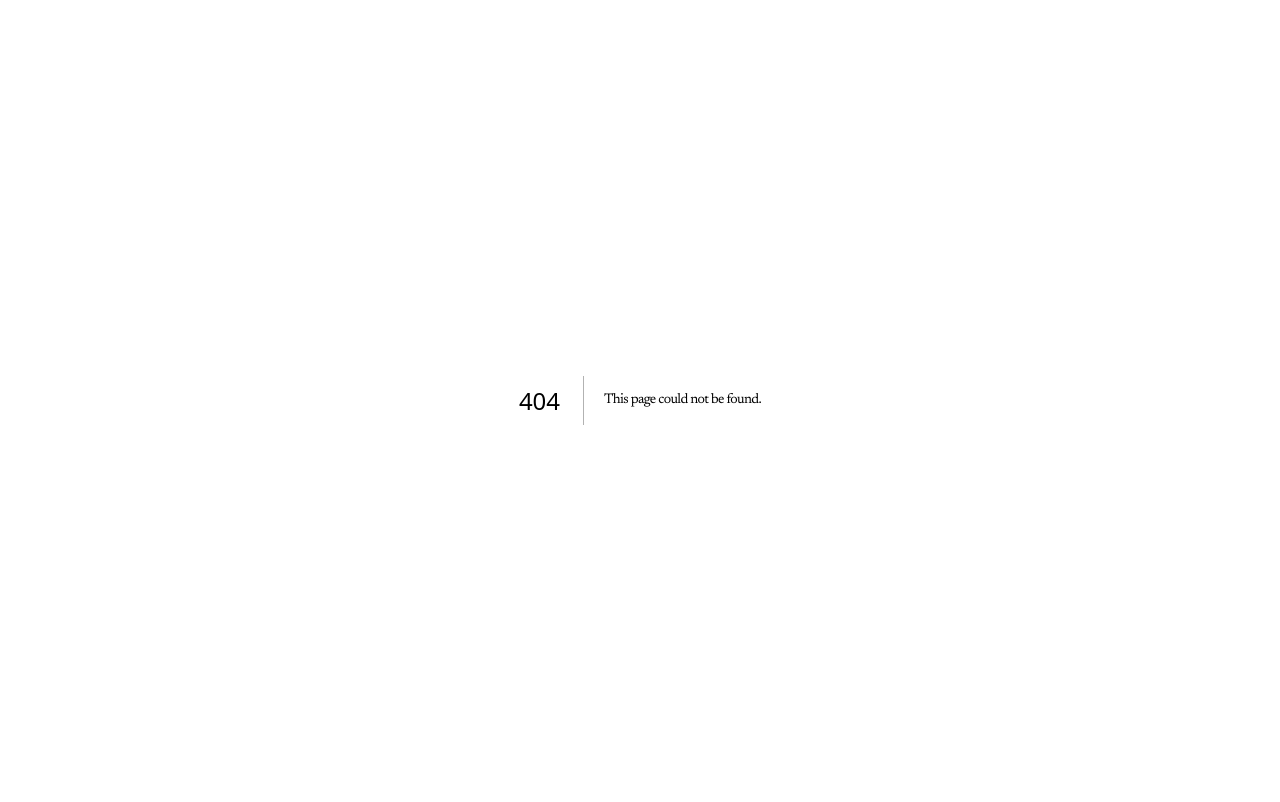
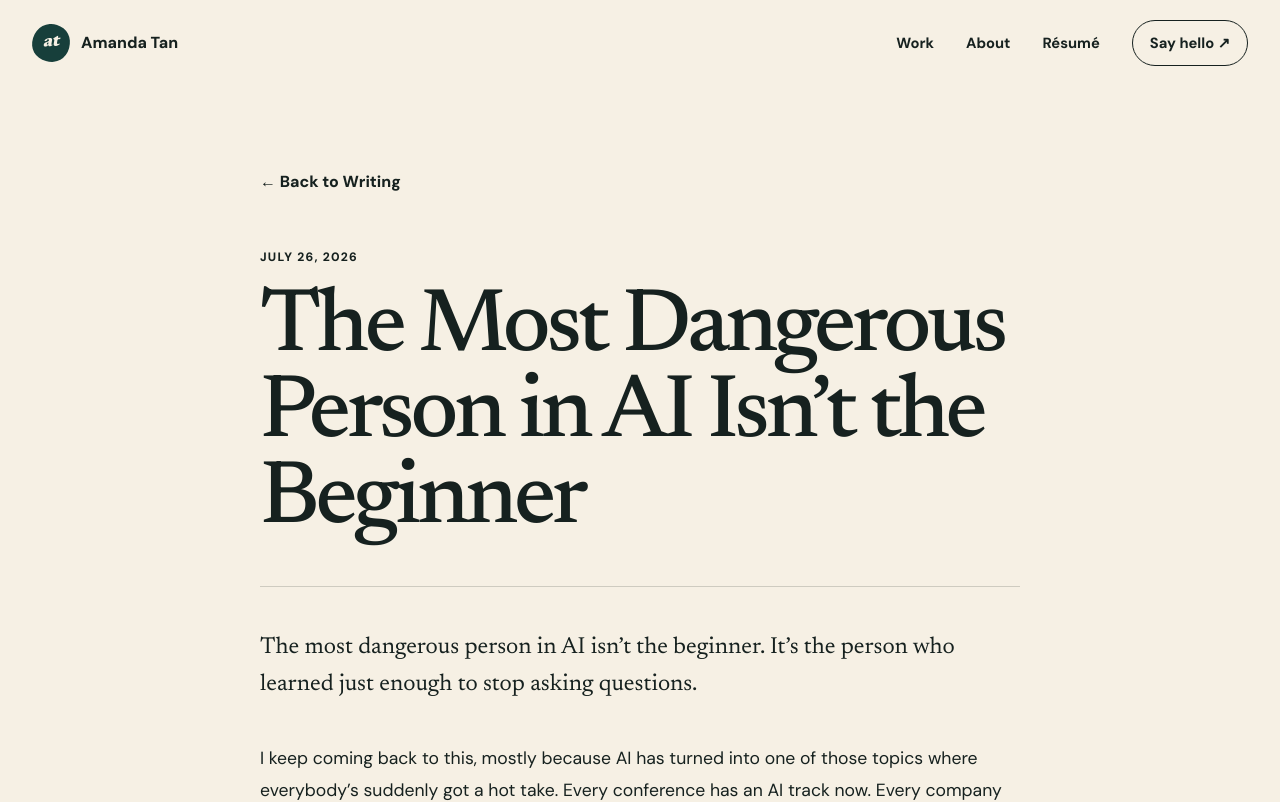
Before and after one commit to amanda-tan/personal-site, a Next.js app: page /writing/the-most-dangerous-person-in-ai-isnt-the-beginner in a window 1280 px wide. Before the commit this address had no page. Shown: the top 802 px of the page. Built offline with nearby package versions, Linux system fonts and the light colour scheme.

Commit message:
added blog and updated links

```diff
--- a/app/globals.css
+++ b/app/globals.css
@@ -161,6 +161,11 @@ nav a:hover, .footer-links a:hover { color: var(--coral); }
 .project-card h3 { font-family: var(--font-serif), serif; font-size: 2.15rem; font-weight: 500; margin: auto 0 12px; }
 .project-card p { line-height: 1.55; }
 .project-card > a { font-weight: 800; margin-top: 22px; }
+.project-card > .project-primary-cta { align-self: flex-start; color: white; }
+.project-secondary-detail { margin-top: 14px; }
+.project-secondary-detail p { font-size: 0.82rem; font-weight: 800; margin: 0 0 5px; }
+.project-secondary-detail ul { line-height: 1.5; margin: 0; padding-left: 18px; }
+.project-secondary-detail li { font-size: 0.8rem; }
 .tag-list { display: flex; flex-wrap: wrap; gap: 7px; list-style: none; margin: 14px 0 0; padding: 0; }
 .tag-list li { border: 1px solid currentColor; border-radius: 999px; font-size: 0.7rem; font-weight: 700; padding: 5px 9px; }
 .project-focus { border-top: 1px solid currentColor; margin-top: 24px; padding-top: 18px; }
@@ -189,15 +194,49 @@ nav a:hover, .footer-links a:hover { color: var(--coral); }
 .consulting-actions { align-items: center; display: flex; flex-wrap: wrap; gap: 14px; margin-top: 24px; }
 .consulting-secondary { border: 1px solid var(--ink); }
 
-.notes-section { background: var(--paper); border-block: 1px solid var(--line); padding-block: 112px; }
-.notes-layout { display: grid; gap: 80px; grid-template-columns: 0.72fr 1.28fr; }
-.notes-intro img { border-radius: 50%; margin-bottom: 28px; width: 150px; }
-.notes-intro p:last-child { line-height: 1.7; max-width: 400px; }
-.note-list article { border-top: 1px solid var(--ink); padding: 28px 0 32px; }
-.note-list article > div { display: flex; font-size: 0.72rem; font-weight: 800; justify-content: space-between; letter-spacing: 0.08em; text-transform: uppercase; }
-.note-list h3 { font-family: var(--font-serif), serif; font-size: clamp(1.8rem, 3vw, 2.7rem); font-weight: 500; margin: 17px 0 8px; }
-.note-list p { line-height: 1.6; max-width: 650px; }
-.note-list a { display: inline-block; font-weight: 800; margin-top: 8px; }
+.writing-section { background: var(--paper); border-block: 1px solid var(--line); }
+.writing-card { border-block: 1px solid var(--ink); padding: 32px 0 36px; }
+.writing-date {
+  font-size: 0.72rem;
+  font-weight: 800;
+  letter-spacing: 0.08em;
+  margin: 0;
+  text-transform: uppercase;
+}
+.writing-card h3 {
+  font-family: var(--font-serif), serif;
+  font-size: clamp(2rem, 4vw, 3.4rem);
+  font-weight: 500;
+  line-height: 1.05;
+  margin: 18px 0 12px;
+  max-width: 820px;
+}
+.writing-card > p:not(.writing-date) { line-height: 1.7; margin: 0; max-width: 680px; }
+.writing-card a { display: inline-block; font-weight: 800; margin-top: 20px; }
+
+.article-shell { padding-block: 84px 112px; }
+.article-header, .article-body, .article-back { margin-inline: auto; max-width: 760px; }
+.article-back { display: block; font-weight: 800; margin-bottom: 54px; }
+.article-header { border-bottom: 1px solid var(--line); padding-bottom: 42px; }
+.article-header time {
+  display: block;
+  font-size: 0.76rem;
+  font-weight: 800;
+  letter-spacing: 0.1em;
+  margin-bottom: 20px;
+  text-transform: uppercase;
+}
+.article-header h1 {
+  font-family: var(--font-serif), serif;
+  font-size: clamp(3rem, 7vw, 5.6rem);
+  font-weight: 500;
+  letter-spacing: -0.045em;
+  line-height: 0.96;
+  margin: 0;
+}
+.article-body { padding-top: 42px; }
+.article-body p { font-size: 1.1rem; line-height: 1.85; margin: 0 0 1.65em; }
+.article-body p:first-child { font-family: var(--font-serif), serif; font-size: 1.45rem; line-height: 1.6; }
 
 .about-grid { align-items: start; display: grid; gap: 72px; grid-template-columns: minmax(0, 3fr) minmax(0, 2fr); }
 .about-copy h2 { font-size: clamp(2.6rem, 4.2vw, 4.5rem); }
@@ -268,7 +307,7 @@ nav a:hover, .footer-links a:hover { color: var(--coral); }
 
 @media (max-width: 900px) {
   nav a:not(.nav-cta) { display: none; }
-  .hero, .notes-layout, .consulting-inner, .about-grid { grid-template-columns: 1fr; }
+  .hero, .consulting-inner, .about-grid { grid-template-columns: 1fr; }
   .hero { padding-top: 80px; }
   .hero-art { width: min(680px, 100%); }
   .project-grid { grid-template-columns: 1fr 1fr; }
@@ -282,7 +321,7 @@ nav a:hover, .footer-links a:hover { color: var(--coral); }
   .site-header { min-height: 72px; padding: 0 14px; }
   .brand > span:last-child { display: none; }
   .nav-cta { padding: 9px 13px; }
-  .section, .notes-section { padding-block: 78px; }
+  .section { padding-block: 78px; }
   .hero { min-height: auto; padding-block: 60px 70px; }
   .hero h1 { font-size: clamp(3.3rem, 17vw, 5rem); }
   .hero-deck { font-size: 1rem; }
@@ -293,7 +332,7 @@ nav a:hover, .footer-links a:hover { color: var(--coral); }
   .project-grid { grid-template-columns: 1fr; }
   .project-card { min-height: 460px; }
   .service-list { grid-template-columns: 1fr; }
-  .notes-layout { gap: 54px; }
+  .article-shell { padding-block: 56px 78px; }
   .now-card { padding: 108px 28px 28px; }
   .contact-inner { padding-block: 72px; }
   .site-footer { align-items: start; grid-template-columns: 1fr; }
--- a/app/page.tsx
+++ b/app/page.tsx
@@ -105,13 +105,28 @@ export default function Home() {
               </ul>
               {"href" in project && (
                 <a
+                  className={
+                    "notebookCoverage" in project
+                      ? "button button-primary project-primary-cta"
+                      : undefined
+                  }
                   href={project.href}
                   {...(project.href.startsWith("http")
-                    ? { target: "_blank", rel: "noreferrer" }
+                    ? { target: "_blank", rel: "noopener noreferrer" }
                     : {})}
                 >
                   {project.linkLabel} <Arrow />
                 </a>
+              )}
+              {"notebookCoverage" in project && (
+                <div className="project-secondary-detail">
+                  <p>Notebook series covering:</p>
+                  <ul>
+                    {project.notebookCoverage.map((item) => (
+                      <li key={item}>{item}</li>
+                    ))}
+                  </ul>
+                </div>
               )}
               <footer className="project-focus">
                 <h4>Current Focus</h4>
@@ -198,6 +213,31 @@ export default function Home() {
         </div>
       </section>
 
+      <section className="writing-section" id="writing">
+        <div className="section-shell section">
+          <div className="section-heading">
+            <p className="eyebrow">Featured Writing</p>
+            <h2>Featured Writing</h2>
+            <p>
+              Thoughts on AI, learning design, and building practical
+              technology.
+            </p>
+          </div>
+          <article className="writing-card">
+            <p className="writing-date">July 26, 2026</p>
+            <h3>The Most Dangerous Person in AI Isn’t the Beginner</h3>
+            <p>
+              AI doesn’t have a shortage of experts. It has a shortage of
+              curiosity. Why asking better questions matters more than learning
+              the latest AI vocabulary.
+            </p>
+            <a href="/writing/the-most-dangerous-person-in-ai-isnt-the-beginner/">
+              Read article →
+            </a>
+          </article>
+        </div>
+      </section>
+
       <section className="section-shell section about-grid" id="about">
         <div className="about-copy">
           <p className="eyebrow">About</p>
--- a/app/site-content.ts
+++ b/app/site-content.ts
@@ -37,6 +37,14 @@ export const siteContent = {
       description:
         "A hands-on notebook series that helps learners move from conversational AI to tool-using agents, research workflows, memory, and multi-step reasoning.",
       tags: ["Agents", "Python", "Jupyter"],
+      href: "https://github.com/ms-cc-org/AGENTIC-AI-Workshop",
+      linkLabel: "Explore the Repository",
+      notebookCoverage: [
+        "conversational AI",
+        "tool use",
+        "memory",
+        "multi-step reasoning",
+      ],
       focus: [
         "Notebook development",
         "Workshop curriculum",
--- a/app/sitemap.ts
+++ b/app/sitemap.ts
@@ -7,5 +7,9 @@ export default function sitemap(): MetadataRoute.Sitemap {
     {
       url: "https://amanda-tan.io",
     },
+    {
+      url: "https://amanda-tan.io/writing/the-most-dangerous-person-in-ai-isnt-the-beginner",
+      lastModified: "2026-07-26",
+    },
   ];
 }
--- /dev/null
+++ b/app/writing/the-most-dangerous-person-in-ai-isnt-the-beginner/page.tsx
@@ -0,0 +1,117 @@
+import type { Metadata } from "next";
+import { siteContent } from "../../site-content";
+
+const title = "The Most Dangerous Person in AI Isn’t the Beginner";
+const description =
+  "AI doesn’t have a shortage of experts. It has a shortage of curiosity. Why asking better questions matters more than learning the latest AI vocabulary.";
+const canonical =
+  "https://amanda-tan.io/writing/the-most-dangerous-person-in-ai-isnt-the-beginner";
+
+export const metadata: Metadata = {
+  title: `${title} — Amanda Tan`,
+  description,
+  alternates: {
+    canonical,
+  },
+  openGraph: {
+    title,
+    description,
+    url: canonical,
+    type: "article",
+  },
+};
+
+const paragraphs = [
+  "The most dangerous person in AI isn’t the beginner. It’s the person who learned just enough to stop asking questions.",
+  "I keep coming back to this, mostly because AI has turned into one of those topics where everybody’s suddenly got a hot take. Every conference has an AI track now. Every company has an “AI strategy.” Half of LinkedIn woke up one day and rebranded itself “AI Transformation Leader.” Apparently that’s all it took — a few months of ChatGPT and suddenly we’re drowning in experts.",
+  "What’s missing, mostly, is curiosity.",
+  "I spend a lot of my time teaching — researchers, faculty, students, working professionals, all kinds of people. And the ones who actually get better, fastest, are almost never the ones who walk in already convinced they’ve got it figured out. They’re the ones who’ll just say it plainly: “I don’t understand why this works.”",
+  "Honestly, that’s a far more interesting question than “which model should we use?”",
+  "Somewhere along the way, this industry started rewarding vocabulary over understanding. People throw around agents, RAG, MCP, embeddings, reasoning models, context engineering, tool use, orchestration — and look, some of that terminology is genuinely useful. Most of it points at real ideas. But I’ve started noticing you can sit through an entire conversation built entirely out of those words, and nobody in the room actually has to prove they understand what’s happening underneath.",
+  "None of this is unique to AI, to be fair. Every wave of technology goes through it. Cloud computing had its version. Big data had its version. Blockchain basically built an entire economy on top of vocabulary alone. The words become a shortcut — if everyone nods along when you say “multi-agent orchestration framework,” nobody has to admit they’re not totally sure what problem you’re even solving.",
+  "I’ll be honest, I think I’ve gotten more skeptical as I’ve gotten older. Not because I think AI is overhyped — if anything, I think it’s one of the more important things I’ve ever worked on. But important technology deserves better questions than the ones we’re asking.",
+  "Not “how do we use agents” — what problem are we actually trying to solve?",
+  "Not “should we fine-tune” — why isn’t the base model good enough?",
+  "Not “how do we roll this out” — what changes for the people who have to use it every single day?",
+  "The best engineers I know tend to ask questions that sound almost too simple to be worth asking out loud. Why? What happens if we don’t do this? How would we even know if it failed? And somehow those plain little questions cut through more complexity than any amount of jargon ever does.",
+  "Maybe that’s actually what expertise looks like — not piling on more terminology, but being willing to strip it back down until only the important part is left standing.",
+  "That’s the bar I try to hold myself to now. If I can’t explain something clearly enough that another smart person walks away with real intuition for it, I probably don’t understand it as well as I think I do.",
+  "AI doesn’t need more experts. It needs more people who are still willing to be curious.",
+];
+
+const Arrow = () => <span aria-hidden="true">↗</span>;
+
+export default function ArticlePage() {
+  const { profile } = siteContent;
+
+  return (
+    <main>
+      <header className="site-header">
+        <a className="brand" href="/" aria-label="Amanda Tan, home">
+          <span className="brand-mark">at</span>
+          <span>Amanda Tan</span>
+        </a>
+        <nav aria-label="Main navigation">
+          <a href="/#work">Work</a>
+          <a href="/#about">About</a>
+          <a
+            href="/Amanda_Tan_Resume.pdf"
+            target="_blank"
+            rel="noopener noreferrer"
+          >
+            Résumé
+          </a>
+          <a className="nav-cta" href={`mailto:${profile.email}`}>
+            Say hello <Arrow />
+          </a>
+        </nav>
+      </header>
+
+      <article className="article-shell section-shell">
+        <a className="article-back" href="/#writing">
+          ← Back to Writing
+        </a>
+        <header className="article-header">
+          <time dateTime="2026-07-26">July 26, 2026</time>
+          <h1>{title}</h1>
+        </header>
+        <div className="article-body">
+          {paragraphs.map((paragraph) => (
+            <p key={paragraph}>{paragraph}</p>
+          ))}
+        </div>
+      </article>
+
+      <footer className="site-footer section-shell">
+        <div>
+          <span className="brand-mark">at</span>
+          <p>Built with curiosity, clarity, and a little apricot.</p>
+        </div>
+        <div className="footer-links">
+          {profile.links.map((link) => (
+            <a
+              href={link.href}
+              key={link.label}
+              {...(link.href.startsWith("http")
+                ? {
+                    target: "_blank",
+                    rel: "noopener noreferrer",
+                  }
+                : {})}
+            >
+              {link.label} <Arrow />
+            </a>
+          ))}
+          <a
+            href="/Amanda_Tan_Resume.pdf"
+            target="_blank"
+            rel="noopener noreferrer"
+          >
+            Résumé <Arrow />
+          </a>
+        </div>
+        <p>© {new Date().getFullYear()} Amanda Tan</p>
+      </footer>
+    </main>
+  );
+}
```
